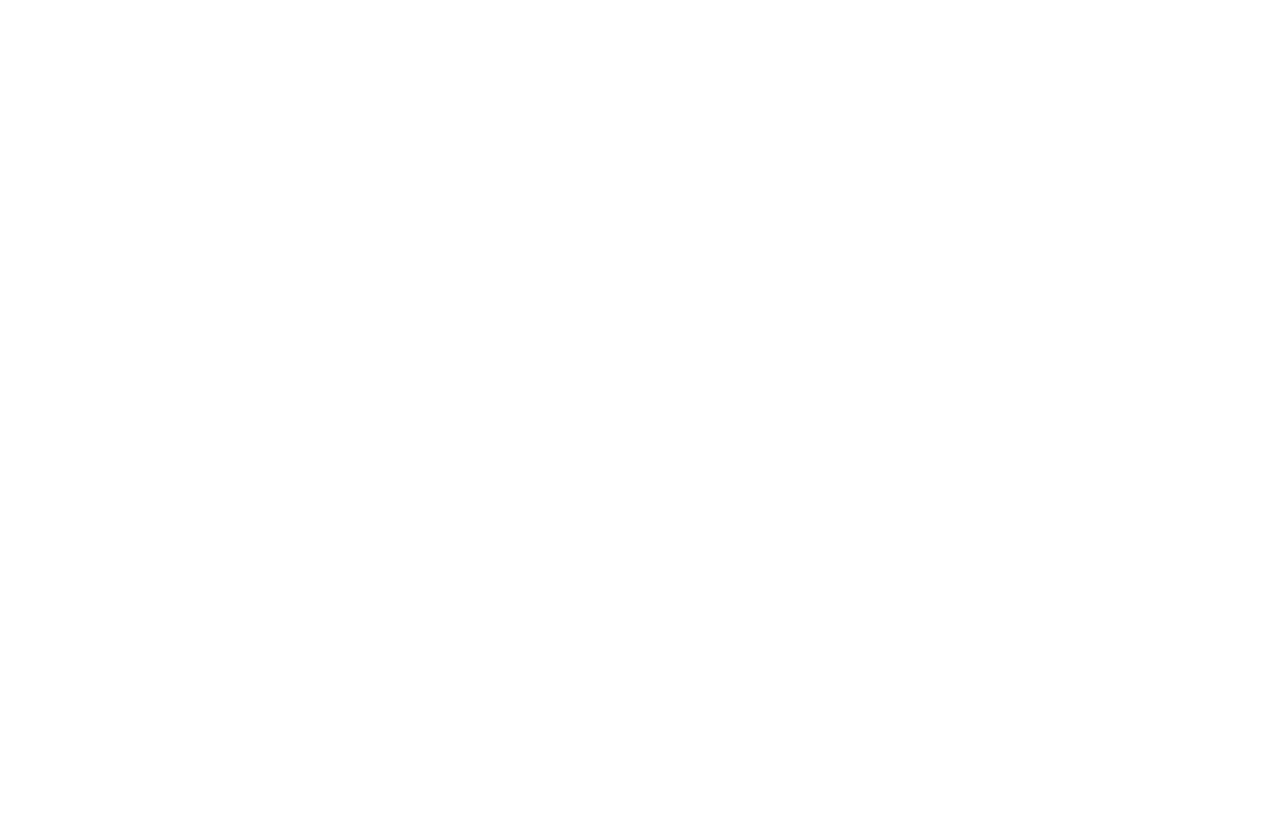
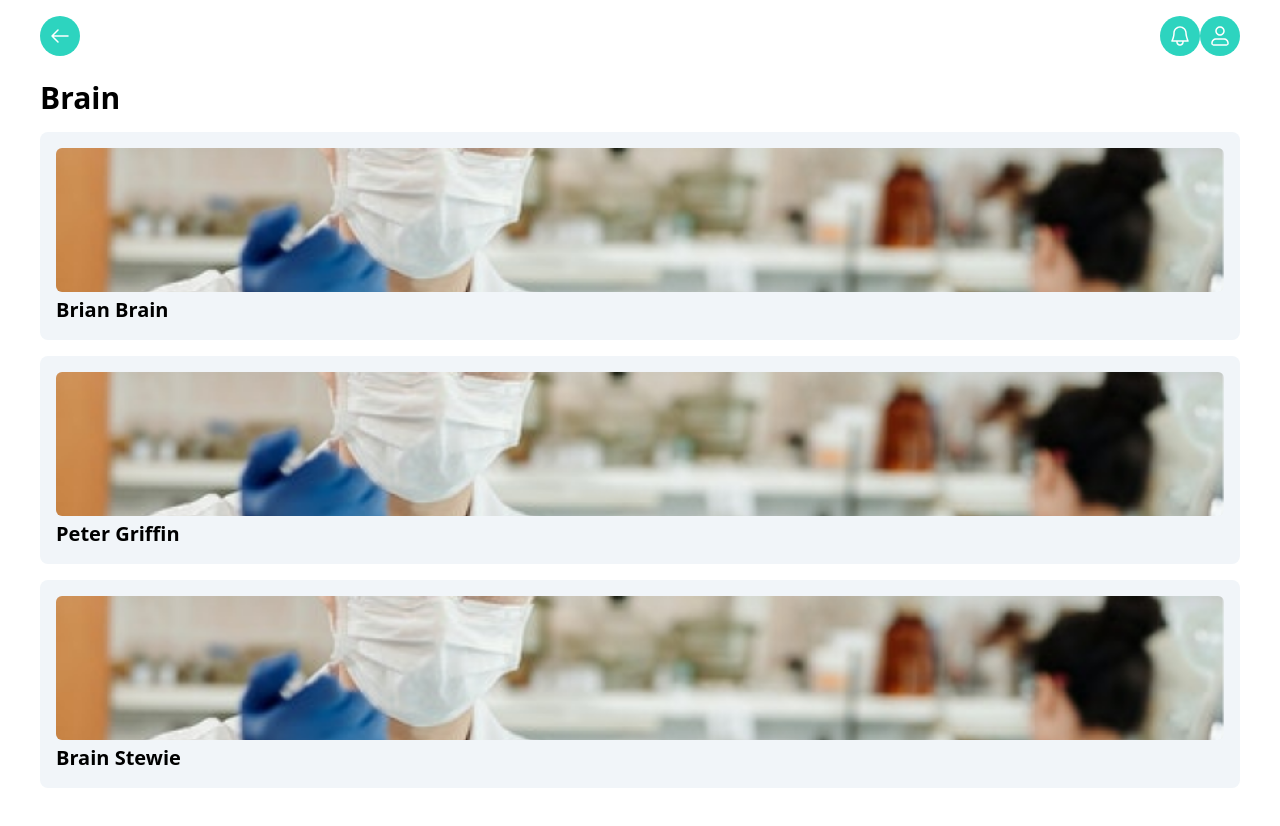
Before and after one commit to andipy/docty, a React (Create React App) app: page /Brain in a window 1280 px wide. Before the commit this address had no page. Shown: the top 826 px of the page. Before the commit the page ends 800 px from the top, so only its background shows below. Built offline with nearby package versions, Linux system fonts and the light colour scheme.

Commit message:
separated the mock data into a context to keep the coomponents cleaner, added a new route for the category page (where you can find the list of doctors for a specific category) and it's dynamic; added the back navigation on the back arrow

```diff
--- a/src/App.js
+++ b/src/App.js
@@ -1,16 +1,21 @@
 import React from "react";
 import { BrowserRouter, Routes, Route } from "react-router-dom";
+import { DataProvider } from "./context/Data";
 
 // import pages
 import Categories from './pages/Categories';
+import Category from './pages/Category';
 
 function App() {
   return (
-    <BrowserRouter>
-      <Routes>
+    <DataProvider>
+      <BrowserRouter>
+        <Routes>
         <Route path='/' element={<Categories />} />
-      </Routes>
-    </BrowserRouter>
+        <Route path='/:category' element={<Category />} />
+        </Routes>
+      </BrowserRouter>
+    </DataProvider>
   );
 }
 
--- a/src/components/Nav.jsx
+++ b/src/components/Nav.jsx
@@ -1,4 +1,5 @@
 import React from "react";
+import { useNavigate } from "react-router-dom";
 
 // import components
 import NavIcon from './NavIcon';
@@ -9,9 +10,12 @@ import UserProfile from '../assets/icons/userProfile.svg';
 import NotificationsEnabled from '../assets/icons/notificationsEnabled.svg';
 
 const Nav = () => {
+
+    const navigate = useNavigate();
+
     return (
         <nav className="px-10 mx-0 py-4 flex items-center justify-between fixed w-full bg-white">
-            <div>
+            <div onClick={() => navigate(-1)}>
                 <NavIcon src={BackArrow} alt={'< BACK'} />
             </div>
             <div className="flex items-center">
--- a/src/components/SimpleCard.jsx
+++ b/src/components/SimpleCard.jsx
@@ -2,13 +2,13 @@ import React from "react";
 
 import PlaceholderImg from '../assets/images/doctor.png';
 
-const SimpleCard = ({ category }) => {
+const SimpleCard = ({ item }) => {
     return (
         <div className="flex-col p-4 bg-slate-100 rounded-lg mt-4">
             <div className="rounded-md overflow-clip">
                 <img src={PlaceholderImg} alt="" className="object-cover h-36 w-full" />
             </div>
-            <h4 className="text-xl font-semibold mt-1">{category}</h4>
+            <h4 className="text-xl font-semibold mt-1">{item}</h4>
         </div>
     )
 }
--- /dev/null
+++ b/src/context/Data.jsx
@@ -0,0 +1,79 @@
+import React, { useState, createContext } from "react";
+
+export const DataContext = createContext();
+
+export const DataProvider = (props) => {
+
+    const [categories, setCategories] = useState([
+        {
+            id: 1,
+            category: 'Heart',
+            doctors: [
+                {
+                    id: 1,
+                    name: 'Bobby Solo',
+                },{
+                    id: 2,
+                    name: 'Magic jonson',
+                },{
+                    id: 3,
+                    name: 'Freak Doc',
+                },{
+                    id: 4,
+                    name: 'Mister Mime',
+                }
+            ]
+        },{
+            id: 2,
+            category: 'Kidney',
+            doctors: [
+                {
+                    id: 1,
+                    name: 'Kidney Man',
+                },{
+                    id: 2,
+                    name: 'Best Kidney Doc Ever',
+                }
+            ]
+        },{
+            id: 3,
+            category: 'Brain',
+            doctors: [
+                {
+                    id: 1,
+                    name: 'Brian Brain',
+                },{
+                    id: 2,
+                    name: 'Peter Griffin',
+                },{
+                    id: 3,
+                    name: 'Brain Stewie',
+                }
+            ]
+        },{
+            id: 4,
+            category: 'Stomach',
+            doctors: [
+                {
+                    id: 1,
+                    name: 'Stomach Rea',
+                },{
+                    id: 2,
+                    name: 'Meg Stomach',
+                },{
+                    id: 3,
+                    name: 'Karkarof',
+                },{
+                    id: 4,
+                    name: 'Ye You Know Stomach',
+                }
+            ]
+        }
+    ]);
+
+    return (
+        <DataContext.Provider value={[categories, setCategories]}>
+            {props.children}
+        </DataContext.Provider>
+    );
+}
--- a/src/pages/Categories.jsx
+++ b/src/pages/Categories.jsx
@@ -1,4 +1,6 @@
-import React, { useState } from "react";
+import React, { useState, useContext } from "react";
+import { DataContext } from '../context/Data';
+import { Link } from 'react-router-dom';
 
 // import components
 import Nav from '../components/Nav';
@@ -6,21 +8,8 @@ import SimpleCard from '../components/SimpleCard';
 
 const Categories = () => {
 
-    const [categories, setCategories] = useState([
-        {
-            id: 1,
-            category: 'Heart',
-        },{
-            id: 2,
-            category: 'Kidney',
-        },{
-            id: 3,
-            category: 'Brain',
-        },{
-            id: 4,
-            category: 'Stomach',
-        }
-    ]);
+    const [categories, setCategories] = useContext(DataContext);
+
     return (
         <div>
             <Nav />
@@ -29,10 +18,14 @@ const Categories = () => {
                 <div className="pb-12">
                     {categories.map((category) => {
                         return (
-                            <SimpleCard
-                                category={category.category}
+                            <Link
+                                to={`/${category.category}`}
                                 key={category.id}
-                            />
+                            >
+                                <SimpleCard
+                                    item={category.category}
+                                />
+                            </Link>
                         )
                     })}
                 </div>
--- /dev/null
+++ b/src/pages/Category.jsx
@@ -0,0 +1,48 @@
+import React, { useEffect, useState, useContext } from "react";
+import { DataContext } from '../context/Data';
+import { useParams } from "react-router-dom";
+
+// import components
+import Nav from '../components/Nav';
+import SimpleCard from '../components/SimpleCard';
+
+const Categories = () => {
+
+    const [categories, setCategories] = useContext(DataContext);
+
+    const params = useParams();
+
+    const [doctors, setDoctors] = useState([]);
+    const getDoctors = () => {
+        categories.map((category) => {
+            if ( category.category == params.category ) {
+                setDoctors(category.doctors);
+            }
+        })
+    }
+
+    useEffect(() => {
+        getDoctors();
+    },[])
+
+    return (
+        <div>
+            <Nav />
+            <div className="px-10 mx-0 pt-20">
+                <h2 className="text-3xl font-bold">{params.category}</h2>
+                <div className="pb-12">
+                    {doctors.map((doctor) => {
+                        return (
+                            <SimpleCard
+                                item={doctor.name}
+                                key={doctor.id}
+                            />
+                        )
+                    })}
+                </div>
+            </div>
+        </div>
+    )
+}
+
+export default Categories;
```
